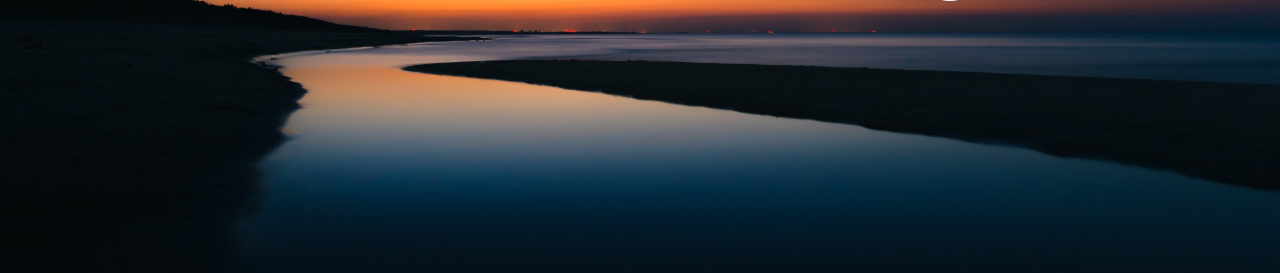
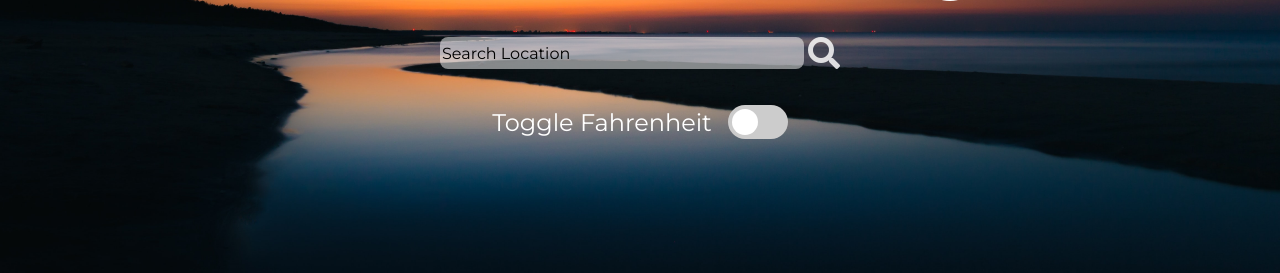
Before and after one commit to GabrielHangor/weather-app, a website built with webpack: page src/index.html in a window 1280 px wide. Shown: the part 527-800 px from the top of the page. Built offline with nearby package versions, Linux system fonts and the light colour scheme; no server answers.

Commit message:
html and css finished

```diff
--- a/src/index.html
+++ b/src/index.html
@@ -11,6 +11,8 @@
 
 <body>
   <div class="container">
+    <!-- Container with data -->
+    <div class="inner-container">
       <div class="main-info">
         <div class="weather-description">Light Rain</div>
         <div class="city">Moscow, ru</div>
@@ -19,7 +21,6 @@
         <div class="temp">8 °C</div>
         <i class="fas fa-cloud-sun-rain"></i>
       </div>
-
       <div class="secondary-info">
         <div class="feels-like">
           <i class="fas fa-temperature-high"></i>
@@ -58,6 +59,19 @@
         </div>
       </div>
     </div>
+    <!-- Input Container -->
+    <div class="input-container">
+      <input class="new-location" type="text" placeholder="Search Location">
+      <i class="fas fa-search"></i>
+    </div>
+    <div class="switch-container">
+      <div class="switch-text">Toggle Fahrenheit</div>
+      <label class="switch">
+        <input type="checkbox">
+        <span class="slider round"></span>
+      </label>
+    </div>
+  </div>
 </body>
 
 </html>
--- a/src/style.css
+++ b/src/style.css
@@ -18,11 +18,50 @@ body {
   align-items: center;
   height: 100vh;
   color: white;
+  -webkit-font-smoothing: antialiased;
+  text-rendering: optimizeLegibility;
 }
 
 .container {
+  width: 100%;
+  height: 80%;
+  display: flex;
+  flex-direction: column;
+  align-items: center;
+}
+
+.input-container {
+  display: flex;
+  height: 40px;
+  padding-top: 2rem;
+  width: 400px;
+  justify-content: space-between;
+  align-items: center;
+}
+
+.new-location {
+  width: 90%;
+  height: 30px;
+  font-size: 1rem;
+  background-color: rgba(255, 255, 255, 0.507);
+  border: none;
+  border-radius: 0.5rem;
+  font-family: 'Montserrat', sans-serif;
+}
+
+.new-location::placeholder {
+  font-family: 'Montserrat', sans-serif;
+  color: black;
+}
+
+.input-container > i {
+  font-size: 2rem;
+  cursor: pointer;
+  color: rgba(255, 255, 255, 0.829);
+}
+
+.inner-container {
   width: 70%;
-  height: 80%;
   display: flex;
   justify-content: space-between;
   align-content: flex-start;
@@ -53,7 +92,8 @@ body {
   align-self: center;
 }
 
-.current-date, .current-time {
+.current-date,
+.current-time {
   font-size: 1.5rem;
 }
 
@@ -106,3 +146,79 @@ body {
 .sunset-value {
   font-size: 2rem;
 }
+
+/* Toggle Swtich from https://www.w3schools.com/howto/howto_css_switch.asp */
+/* The switch - the box around the slider */
+.switch-container {
+  display: flex;
+  padding-top: 2rem;
+  column-gap: 1rem;
+  justify-content: center;
+  align-items: center;
+}
+
+.switch-text {
+  font-size: 1.5rem;
+}
+
+.switch {
+  position: relative;
+  display: inline-block;
+  width: 60px;
+  height: 34px;
+}
+
+/* Hide default HTML checkbox */
+.switch input {
+  opacity: 0;
+  width: 0;
+  height: 0;
+}
+
+/* The slider */
+.slider {
+  position: absolute;
+  cursor: pointer;
+  top: 0;
+  left: 0;
+  right: 0;
+  bottom: 0;
+  background-color: #ccc;
+  -webkit-transition: 0.4s;
+  transition: 0.4s;
+}
+
+.slider:before {
+  position: absolute;
+  content: '';
+  height: 26px;
+  width: 26px;
+  left: 4px;
+  bottom: 4px;
+  background-color: white;
+  -webkit-transition: 0.4s;
+  transition: 0.4s;
+}
+
+input:checked + .slider {
+  background-color: #2196f3;
+}
+
+input:focus + .slider {
+  box-shadow: 0 0 1px #2196f3;
+}
+
+input:checked + .slider:before {
+  -webkit-transform: translateX(26px);
+  -ms-transform: translateX(26px);
+  transform: translateX(26px);
+}
+
+/* Rounded sliders */
+.slider.round {
+  border-radius: 34px;
+}
+
+.slider.round:before {
+  border-radius: 50%;
+}
```
Also changed, not shown: dist/index.html, dist/main.js. Lines whose indentation alone changed are shown as unchanged.
